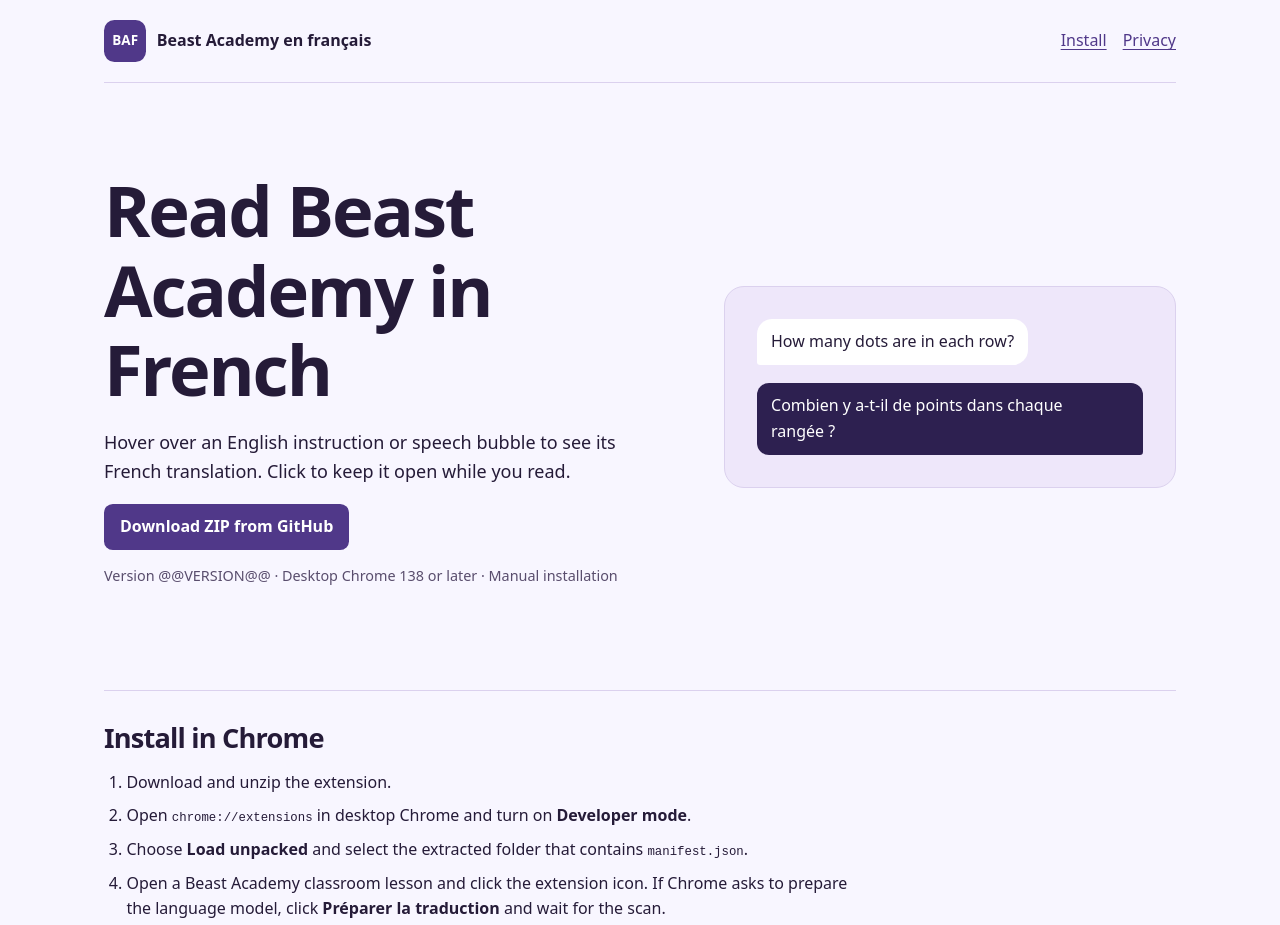
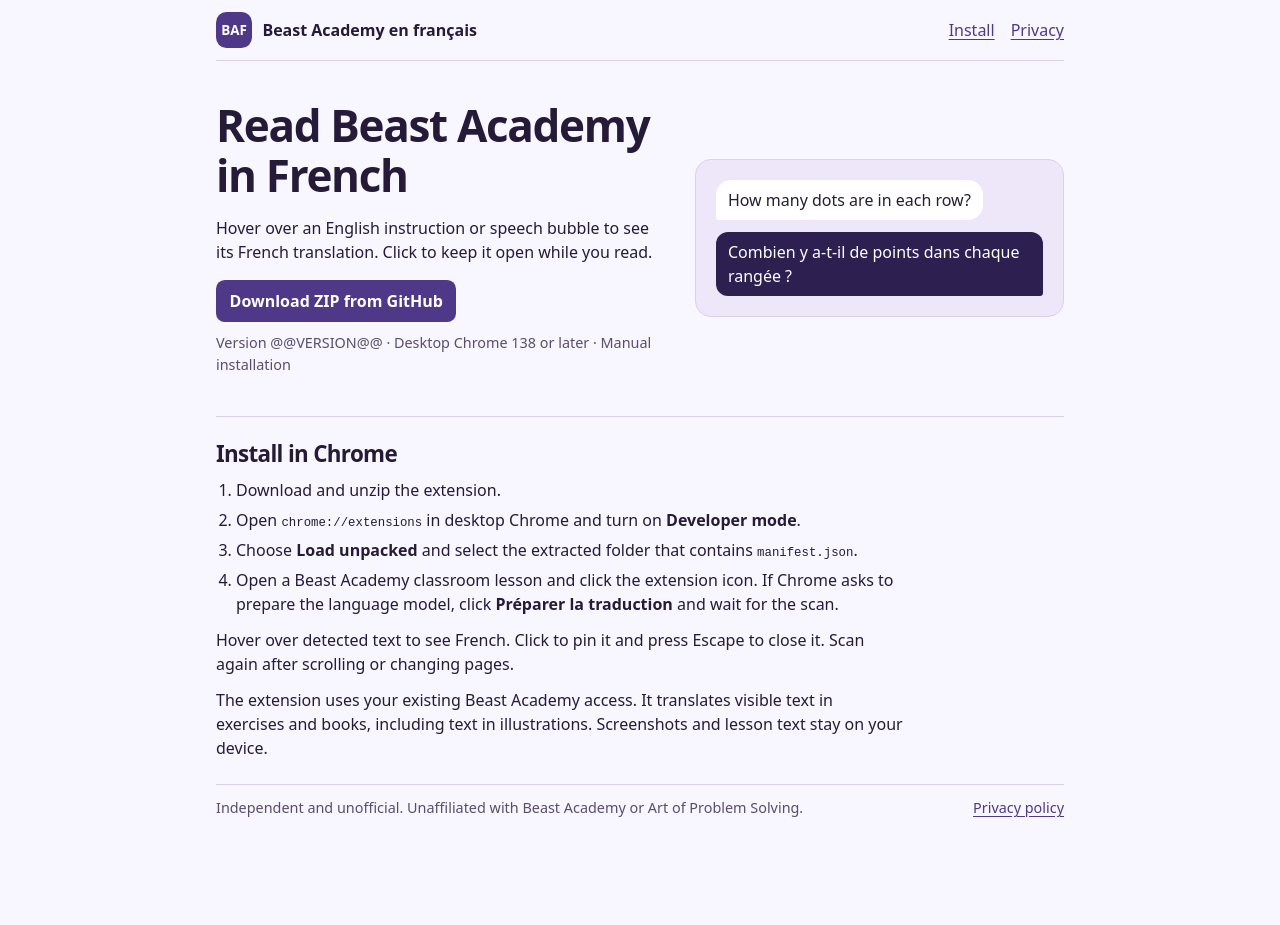
Before and after one commit to jcisio/baf, a browser extension: page site/index.html in a window 1280 px wide. Shown: the top 925 px of the page. After the commit the page ends 830 px from the top, so only its background shows below. Drawn offline with Linux system fonts and the light colour scheme.

Commit message:
style: make BAF website more compact

```diff
--- a/site/site.css
+++ b/site/site.css
@@ -1,6 +1,6 @@
 :root {
   color-scheme: light;
-  font: 100%/1.6 system-ui, sans-serif;
+  font: 100%/1.5 system-ui, sans-serif;
   background: #f8f6ff;
   color: #251b38;
   --purple: #503889;
@@ -9,7 +9,7 @@
 }
 * { box-sizing: border-box; }
 body { margin: 0; }
-.wrap { width: min(100% - 2.5rem, 67rem); margin-inline: auto; }
+.wrap { width: min(100% - 2rem, 53rem); margin-inline: auto; }
 a { color: var(--purple); text-underline-offset: .2em; }
 a:focus-visible { outline: 3px solid #6c50a9; outline-offset: 4px; }
 .site-header, .site-footer {
@@ -18,15 +18,15 @@ a:focus-visible { outline: 3px solid #6c50a9; outline-offset: 4px; }
   align-items: center;
   flex-wrap: wrap;
   gap: .5rem 1.25rem;
-  padding-block: 1.25rem;
+  padding-block: .75rem;
 }
 .site-header { border-bottom: 1px solid var(--border); }
 .brand { display: inline-flex; align-items: center; gap: .65rem; font-weight: 750; color: inherit; text-decoration: none; }
 .monogram {
   display: grid;
   place-items: center;
-  width: 2.65rem;
-  height: 2.65rem;
+  width: 2.25rem;
+  height: 2.25rem;
   border-radius: .65rem;
   background: var(--purple);
   color: #fff;
@@ -37,18 +37,17 @@ nav { display: flex; gap: 1rem; }
   display: grid;
   grid-template-columns: 1.2fr 1fr;
   align-items: center;
-  gap: clamp(2rem, 6vw, 5rem);
-  padding-block: clamp(2.5rem, 7vw, 5.5rem);
+  gap: clamp(1.25rem, 4vw, 2.25rem);
+  padding-block: clamp(1.5rem, 4vw, 2.5rem);
 }
 h1, h2 { line-height: 1.13; letter-spacing: -.03em; }
-h1 { font-size: clamp(2.45rem, 6vw, 4.4rem); margin: 0 0 1rem; }
-h2 { font-size: 1.7rem; margin: 0 0 1rem; }
-.hero p { max-width: 33rem; }
-.hero div:first-child > p:first-of-type { font-size: 1.125rem; }
+h1 { font-size: clamp(1.9rem, 4vw, 2.75rem); margin: 0 0 .75rem; }
+h2 { font-size: 1.4rem; margin: 0 0 .75rem; }
+.hero p { max-width: 29rem; }
 .button {
   display: inline-block;
   border-radius: .55rem;
-  padding: .65rem 1rem;
+  padding: .55rem .85rem;
   background: var(--purple);
   color: #fff;
   font-weight: 700;
@@ -56,26 +55,28 @@ h2 { font-size: 1.7rem; margin: 0 0 1rem; }
 }
 .button:hover { background: #3e286f; }
 .requirements, .site-footer { font-size: .9rem; color: var(--muted); }
+.requirements { margin: .65rem 0 0; }
 .example {
   display: grid;
-  gap: 1.1rem;
-  padding: clamp(1rem, 4vw, 2rem);
+  gap: .75rem;
+  padding: clamp(.9rem, 2vw, 1.25rem);
   border: 1px solid var(--border);
-  border-radius: 1.25rem;
+  border-radius: 1rem;
   background: #eee7fa;
 }
-.example p { width: fit-content; padding: .65rem .9rem; margin: 0; }
+.example p { width: fit-content; padding: .5rem .75rem; margin: 0; }
 .original { background: #fff; border-radius: .95rem .95rem .95rem .2rem; }
 .translation { justify-self: end; background: #2d2050; color: white; border-radius: .75rem .75rem .2rem .75rem; }
-.guide { border-top: 1px solid var(--border); padding-block: 2rem; }
-.guide > p, .guide ol, .policy { max-width: 48rem; }
-.guide ol { padding-left: 1.4rem; }
-.guide li + li { margin-top: .5rem; }
+.guide { border-top: 1px solid var(--border); padding-block: 1.5rem; }
+.guide > p, .guide ol, .policy { max-width: 43rem; }
+.guide > p, .guide ol { margin-block: .75rem 0; }
+.guide ol { padding-left: 1.25rem; }
+.guide li + li { margin-top: .35rem; }
 code { font-size: .95em; overflow-wrap: anywhere; }
-.policy { padding-block: 3rem; }
-.policy h2 { margin-top: 2rem; }
+.policy { padding-block: 2rem; }
+.policy h2 { margin-top: 1.5rem; }
 .site-footer { border-top: 1px solid var(--border); }
 .site-footer p { margin: 0; }
-@media (max-width: 44rem) {
+@media (max-width: 40rem) {
   .hero { grid-template-columns: 1fr; }
 }
```
